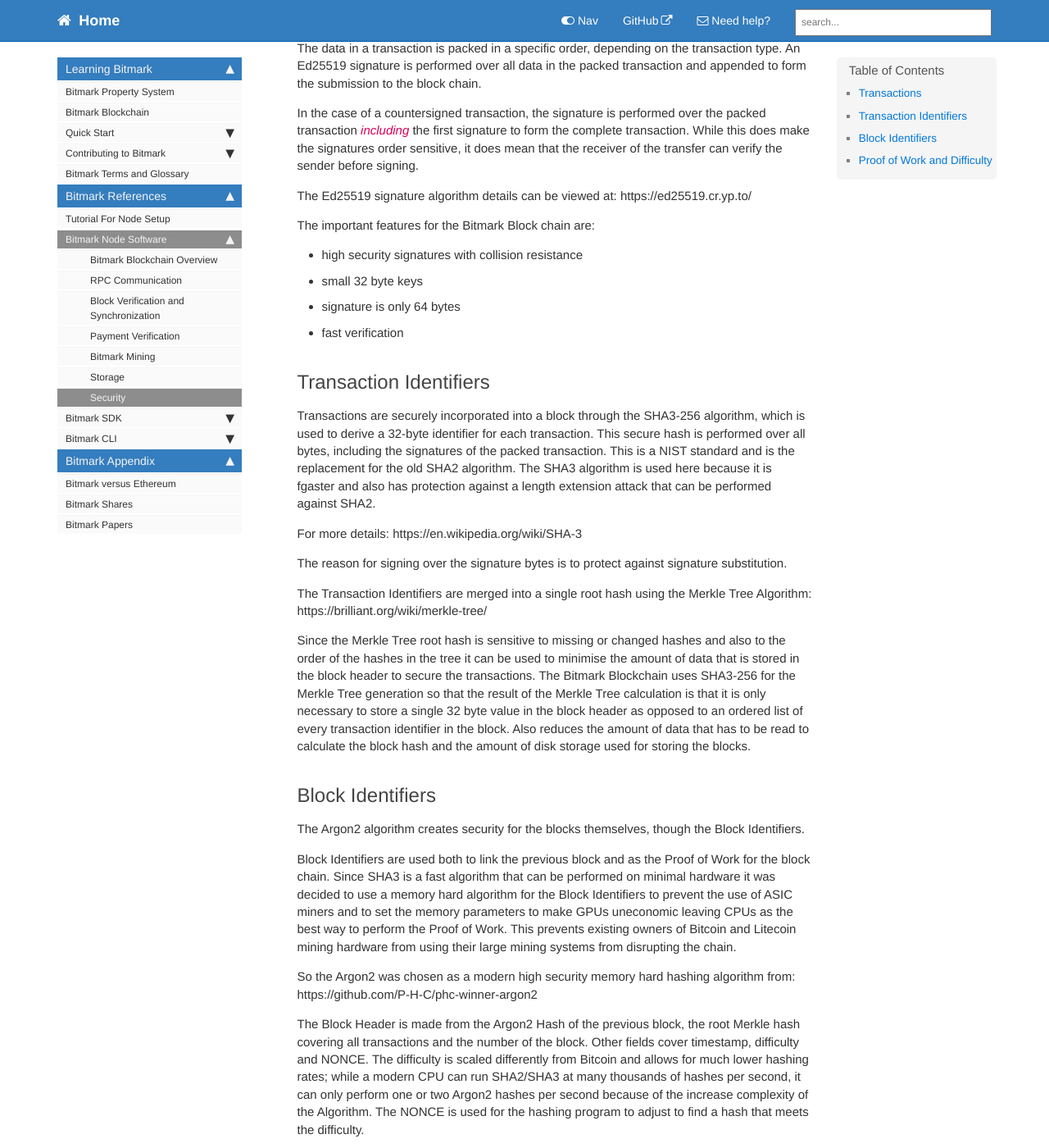
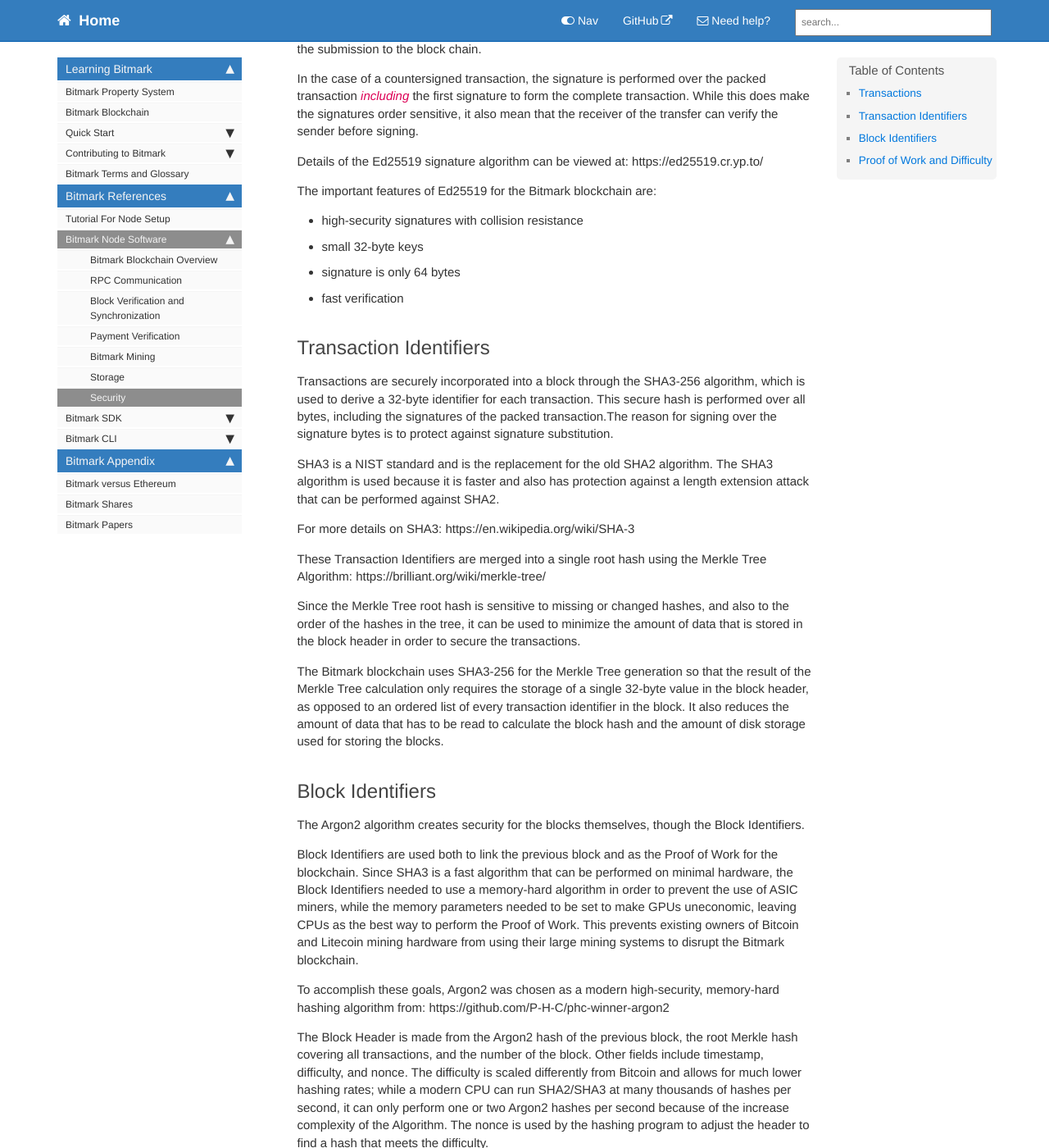
Before and after one commit to bitmark-inc/docs, a Jekyll site: the page built from pages/bitmark-references/bitmark-node-software/security.md, in a window 1280 px wide and 1400 px high, scrolled down 302 px. Shown: the whole window at 82% size. Built offline with Jekyll 4.4.1, drawn with Linux system fonts in a browser that asks for light colours; comment, search, counter and statistics services are not loaded; some of the changed text lies outside the part shown.

Commit message:
Full edit

```diff
--- a/pages/bitmark-references/bitmark-node-software/security.md
+++ b/pages/bitmark-references/bitmark-node-software/security.md
@@ -26,14 +26,14 @@
 In the case of a countersigned transaction, the signature is performed
 over the packed transaction *including* the first signature to form
 the complete transaction.  While this does make the signatures order
-sensitive, it does mean that the receiver of the transfer can verify
+sensitive, it also mean that the receiver of the transfer can verify
 the sender before signing.
 
-The Ed25519 signature algorithm details can be viewed at: https://ed25519.cr.yp.to/
+Details of the Ed25519 signature algorithm can be viewed at: https://ed25519.cr.yp.to/
 
-The important features for the Bitmark Block chain are:
-* high security signatures with collision resistance
-* small 32 byte keys
+The important features of Ed25519 for the Bitmark blockchain are:
+* high-security signatures with collision resistance
+* small 32-byte keys
 * signature is only 64 bytes
 * fast verification
 
@@ -42,28 +42,30 @@
 Transactions are securely incorporated into a block through the
 SHA3-256 algorithm, which is used to derive a 32-byte identifier for
 each transaction.  This secure hash is performed over all bytes,
-including the signatures of the packed transaction.  This is a NIST
+including the signatures of the packed transaction.The reason for signing over the signature bytes is to protect against
+signature substitution.
+
+SHA3 is a NIST
 standard and is the replacement for the old SHA2 algorithm.
-The SHA3 algorithm is used here because it is fgaster and also
+The SHA3 algorithm is used because it is faster and also
 has protection against a length extension attack that can be
 performed against SHA2.
 
-For more details: https://en.wikipedia.org/wiki/SHA-3
+For more details on SHA3: https://en.wikipedia.org/wiki/SHA-3
 
-The reason for signing over the signature bytes is to protect against
-signature substitution.
-
-The Transaction Identifiers are merged into a single root hash using
+These Transaction Identifiers are merged into a single root hash using
 the Merkle Tree Algorithm: https://brilliant.org/wiki/merkle-tree/
 
 Since the Merkle Tree root hash is sensitive to missing or changed
-hashes and also to the order of the hashes in the tree it can be used
-to minimise the amount of data that is stored in the block header to
-secure the transactions.  The Bitmark Blockchain uses SHA3-256 for the
+hashes, and also to the order of the hashes in the tree, it can be used
+to minimize the amount of data that is stored in the block header in order to
+secure the transactions.
+
+The Bitmark blockchain uses SHA3-256 for the
 Merkle Tree generation so that the result of the Merkle Tree
-calculation is that it is only necessary to store a single 32 byte value
-in the block header as opposed to an ordered list of every transaction
-identifier in the block.  Also reduces the amount of data that has to be
+calculation only requires the storage of a single 32-byte value
+in the block header, as opposed to an ordered list of every transaction
+identifier in the block.  It also reduces the amount of data that has to be
 read to calculate the block hash and the amount of disk storage used for
 storing the blocks.
 
@@ -73,29 +75,29 @@
 though the Block Identifiers.
 
 Block Identifiers are used both to link the previous block and as the
-Proof of Work for the block chain.  Since SHA3 is a fast algorithm
-that can be performed on minimal hardware it was decided to use a
-memory hard algorithm for the Block Identifiers to prevent the use of
-ASIC miners and to set the memory parameters to make GPUs uneconomic
-leaving CPUs as the best way to perform the Proof of Work.  This
+Proof of Work for the blockchain.  Since SHA3 is a fast algorithm
+that can be performed on minimal hardware, the Block Identifiers needed to use a
+memory-hard algorithm in order to prevent the use of
+ASIC miners, while the memory parameters needed to be set to make GPUs uneconomic,
+leaving CPUs as the best way to perform the Proof of Work. This
 prevents existing owners of Bitcoin and Litecoin mining hardware from
-using their large mining systems from disrupting the chain.
+using their large mining systems to disrupt the Bitmark blockchain.
 
-So the Argon2 was chosen as a modern high security memory hard hashing
+To accomplish these goals, Argon2 was chosen as a modern high-security, memory-hard hashing
 algorithm from: https://github.com/P-H-C/phc-winner-argon2
 
-The Block Header is made from the Argon2 Hash of the previous block,
-the root Merkle hash covering all transactions and the number of the
-block.  Other fields cover timestamp, difficulty and NONCE.  The
+The Block Header is made from the Argon2 hash of the previous block,
+the root Merkle hash covering all transactions, and the number of the
+block.  Other fields include timestamp, difficulty, and nonce.  The
 difficulty is scaled differently from Bitcoin and allows for much
 lower hashing rates; while a modern CPU can run SHA2/SHA3 at many
 thousands of hashes per second, it can only perform one or two Argon2
 hashes per second because of the increase complexity of the Algorithm.
-The NONCE is used for the hashing program to adjust to find a hash that
+The nonce is used by the hashing program to adjust the header to find a hash that
 meets the difficulty.
 
 ## Proof of Work and Difficulty
 
-As the network changes the hashing power will change as well, so the
-difficulty value is adjusted proportionally.  This is to ensure that
+As the network changes, the hashing power will change as well, so the
+difficulty value is adjusted proportionally. This ensures that
 over the long term there is a constant rate of block generated.
```
Also changed, not shown: other parts of pages/bitmark-references/bitmark-node-software/security.md (+1 -1 lines).
